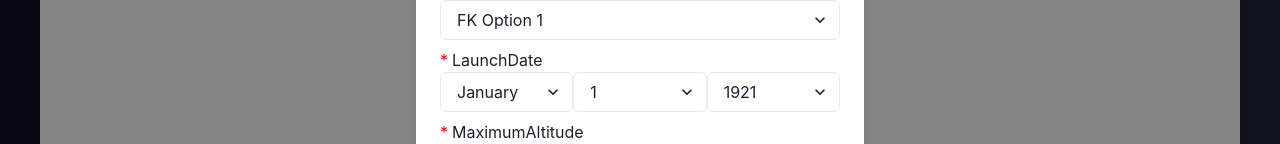
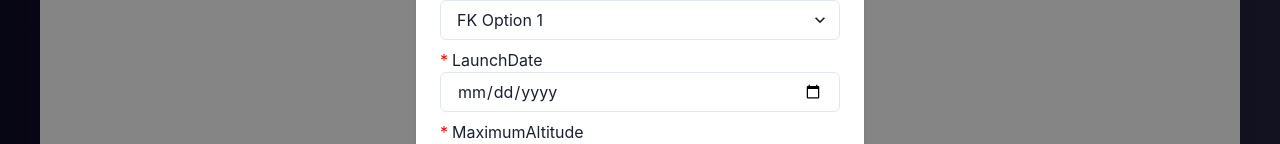
Before and after one commit to NicNol/Commercial-Space-Flight-Tracker, a React app: page /flights in a window 1280 px wide. Both pictures are taken after a click on the button "New Entry". Shown: the part 482-626 px from the top of the page. Built offline with nearby package versions, Linux system fonts and the light colour scheme.

Commit message:
remove datePicker in favor of input of type='date'

```diff
--- a/src/components/dataModal/datePicker.jsx
+++ /dev/null
@@ -1,187 +0,0 @@
-import React, { useRef, useState } from "react";
-import { Flex, Select } from "@chakra-ui/react";
-
-export default function DatePicker() {
-    const yearOptions = () => {
-        let output = [];
-        for (let i = 1921; i < 2023; i++) {
-            output.push(
-                <option key={i} value={i}>
-                    {i}
-                </option>
-            );
-        }
-        return output;
-    };
-
-    const monthSelector = useRef(1);
-    const [month, setMonth] = useState(1);
-
-    function getDaysinMonth(month) {
-        const key = {
-            1: 31,
-            2: 28,
-            3: 31,
-            4: 30,
-            5: 31,
-            6: 30,
-            7: 31,
-            8: 31,
-            9: 30,
-            10: 31,
-            11: 30,
-            12: 31,
-        };
-        return key[month];
-    }
-
-    function handleMonthChange() {
-        const newMonth = monthSelector.current.value;
-        //setMonth(parseInt(newMonth));
-    }
-
-    return (
-        <Flex>
-            <Select ref={monthSelector} onChange={handleMonthChange()}>
-                <option key={1} value="01">
-                    January
-                </option>
-                <option key={2} value="02">
-                    February
-                </option>
-                <option key={3} value="03">
-                    March
-                </option>
-                <option key={4} value="04">
-                    April
-                </option>
-                <option key={5} value="05">
-                    May
-                </option>
-                <option key={6} value="06">
-                    June
-                </option>
-                <option key={7} value="07">
-                    July
-                </option>
-                <option key={8} value="08">
-                    August
-                </option>
-                <option key={9} value="09">
-                    September
-                </option>
-                <option key={10} value="10">
-                    October
-                </option>
-                <option key={11} value="11">
-                    November
-                </option>
-                <option key={12} value="12">
-                    December
-                </option>
-            </Select>
-            <Select>
-                <option key={1} value="01">
-                    1
-                </option>
-                <option key={2} value="02">
-                    2
-                </option>
-                <option key={3} value="03">
-                    3
-                </option>
-                <option key={4} value="04">
-                    4
-                </option>
-                <option key={5} value="05">
-                    5
-                </option>
-                <option key={6} value="06">
-                    6
-                </option>
-                <option key={7} value="07">
-                    7
-                </option>
-                <option key={8} value="08">
-                    8
-                </option>
-                <option key={9} value="09">
-                    9
-                </option>
-                <option key={10} value="10">
-                    10
-                </option>
-                <option key={11} value="11">
-                    11
-                </option>
-                <option key={12} value="12">
-                    12
-                </option>
-                <option key={13} value="13">
-                    13
-                </option>
-                <option key={14} value="14">
-                    14
-                </option>
-                <option key={15} value="15">
-                    15
-                </option>
-                <option key={16} value="16">
-                    16
-                </option>
-                <option key={17} value="17">
-                    17
-                </option>
-                <option key={18} value="18">
-                    18
-                </option>
-                <option key={19} value="19">
-                    19
-                </option>
-                <option key={20} value="20">
-                    20
-                </option>
-                <option key={21} value="21">
-                    21
-                </option>
-                <option key={22} value="22">
-                    22
-                </option>
-                <option key={23} value="23">
-                    23
-                </option>
-                <option key={24} value="24">
-                    24
-                </option>
-                <option key={25} value="25">
-                    25
-                </option>
-                <option key={26} value="26">
-                    26
-                </option>
-                <option key={27} value="27">
-                    27
-                </option>
-                <option key={28} value="28">
-                    28
-                </option>
-                {getDaysinMonth(month) >= 29 ? (
-                    <option value="29">29</option>
-                ) : (
-                    ""
-                )}
-                {getDaysinMonth(month) >= 30 ? (
-                    <option value="30">30</option>
-                ) : (
-                    ""
-                )}
-                {getDaysinMonth(month) >= 31 ? (
-                    <option value="31">31</option>
-                ) : (
-                    ""
-                )}
-            </Select>
-            <Select>{yearOptions()}</Select>
-        </Flex>
-    );
-}
--- a/src/components/dataModal/formData.jsx
+++ b/src/components/dataModal/formData.jsx
@@ -60,6 +60,7 @@ export default function FormData({ props }) {
                 <InputBox
                     key={tableName + "-input-box-" + index}
                     props={childrenProps}
+                    type={datatype === "Date" ? "date" : "text"}
                 />
             );
             if (foreignKey)
@@ -67,13 +68,6 @@ export default function FormData({ props }) {
                     <DropDown
                         key={tableName + "-dropdown-" + index}
                         props={childrenProps}
-                    />
-                );
-            if (datatype === "Date")
-                inputField = (
-                    <DatePicker
-                        key={tableName + "-date-picker-" + index}
-                        props={props}
                     />
                 );
 
--- a/src/components/dataModal/inputBox.jsx
+++ b/src/components/dataModal/inputBox.jsx
@@ -1,10 +1,11 @@
 import React from "react";
 import { Input } from "@chakra-ui/react";
 
-export default function InputBox({ props }) {
+export default function InputBox({ props, type }) {
     const { cellValue, required, readOnly, assigned } = props;
     return (
         <Input
+            type={type}
             defaultValue={cellValue}
             isRequired={required}
             isReadOnly={readOnly}
```
